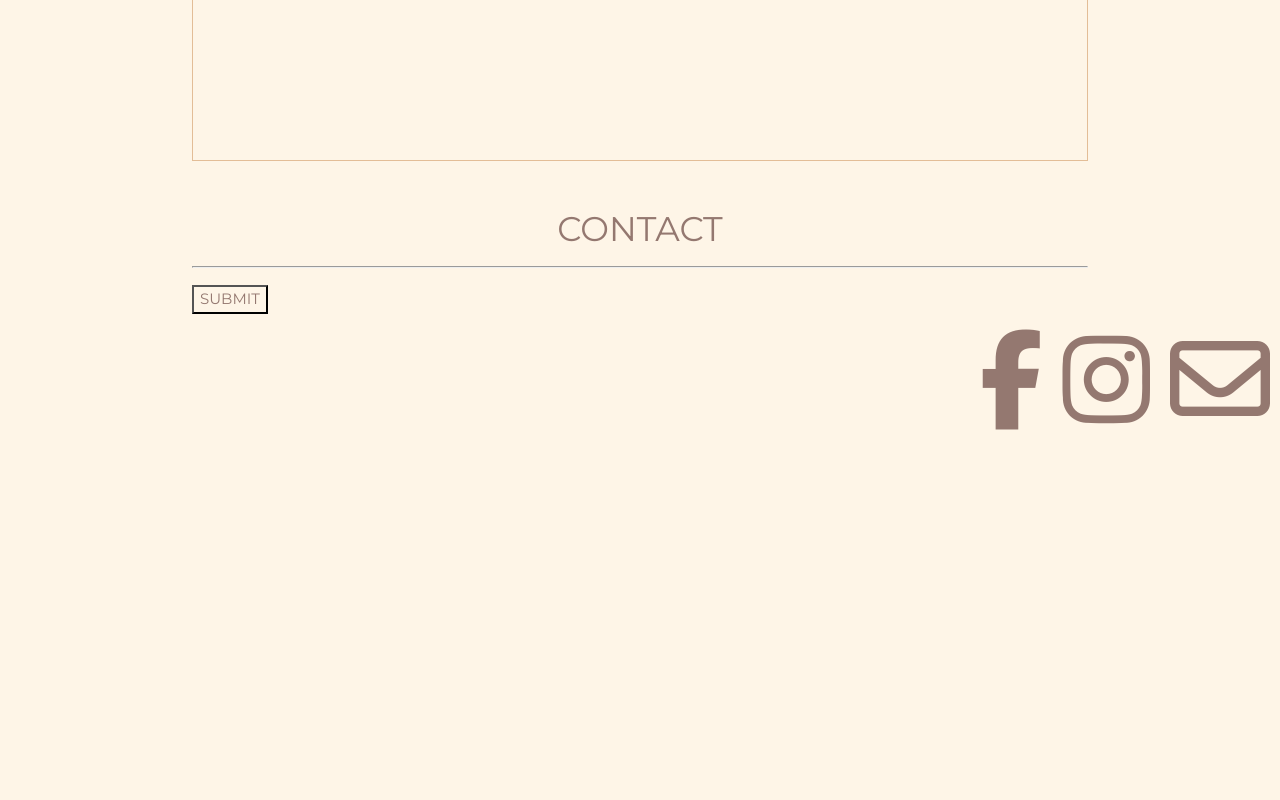
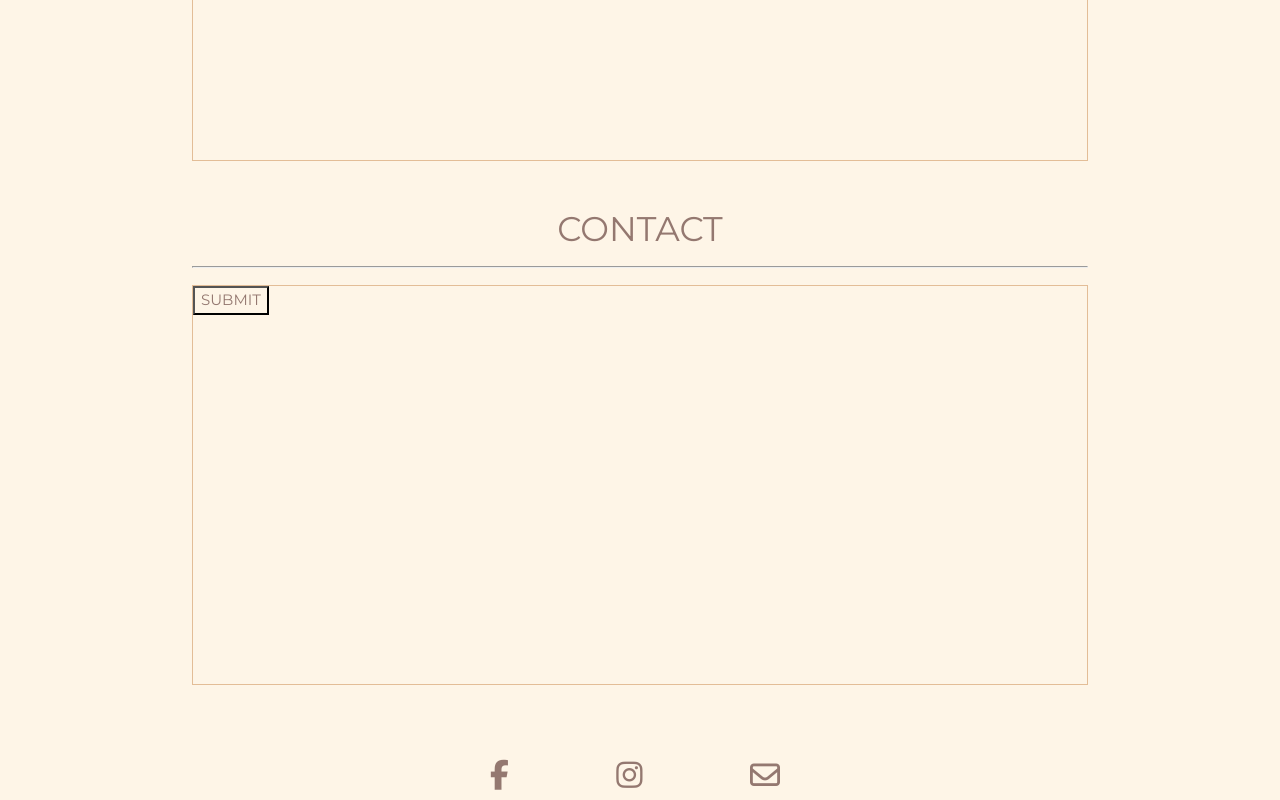
Before and after one commit to alessapm/lippelWW, a plain HTML site: page index.html in a window 1280 px wide. Shown: the part 1634-2434 px from the top of the page. Before the commit the page ends 2065 px from the top, so only its background shows below. Drawn offline with nearby package versions, Linux system fonts and the light colour scheme.

Commit message:
adjust margins

```diff
--- a/index.html
+++ b/index.html
@@ -61,9 +61,9 @@
       </div>
       <footer>
         <div class="icon-wrapper">
-          <i class="icon fa fa-facebook" aria-hidden="true"></i>
-          <i class="icon fa fa-instagram" aria-hidden="true"></i>
-          <i class="icon fa fa-envelope-o" aria-hidden="true"></i>
+          <i class="icon fa fa-facebook fa-2x" aria-hidden="true"></i>
+          <i class="icon fa fa-instagram fa-2x" aria-hidden="true"></i>
+          <i class="icon fa fa-envelope-o fa-2x" aria-hidden="true"></i>
         </div>
       </footer>
 
--- a/style.scss
+++ b/style.scss
@@ -16,7 +16,9 @@ $section-border: 2px solid $light-brown;
 
 footer {
   display: flex;
-  justify-content: flex-end;
+  justify-content: center;
+  margin-top: 30px;
+  margin-bottom: 10px;
 }
 
 hr {
@@ -51,11 +53,6 @@ ul {
 }
 
 
-
-.icon {
- font-size: 100px;
-}
-
 .icon-wrapper {
   width: 300px;
   display: flex;
```
Also changed, not shown: style.css, 1 other file.
